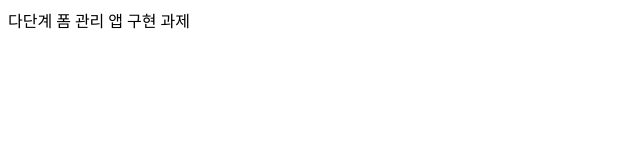
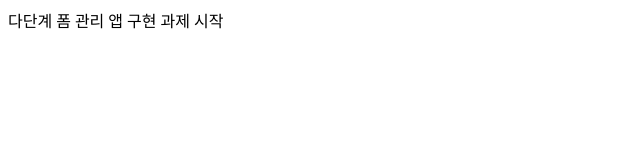
Before and after one commit to kyr4601/yerin-multi-step-form, a React (Vite) app: page / in a window 1280 px wide. Shown: the top 160 px of the page, without its empty margins (0-640 px from the left). Built offline with nearby package versions, Linux system fonts and the light colour scheme.

Commit message:
feat: 과제 시작

```diff
--- a/src/App.tsx
+++ b/src/App.tsx
@@ -1,7 +1,7 @@
 function App() {
   return (
     <>
-      <div>다단계 폼 관리 앱 구현 과제</div>
+      <div>다단계 폼 관리 앱 구현 과제 시작</div>
     </>
   );
 }
```
